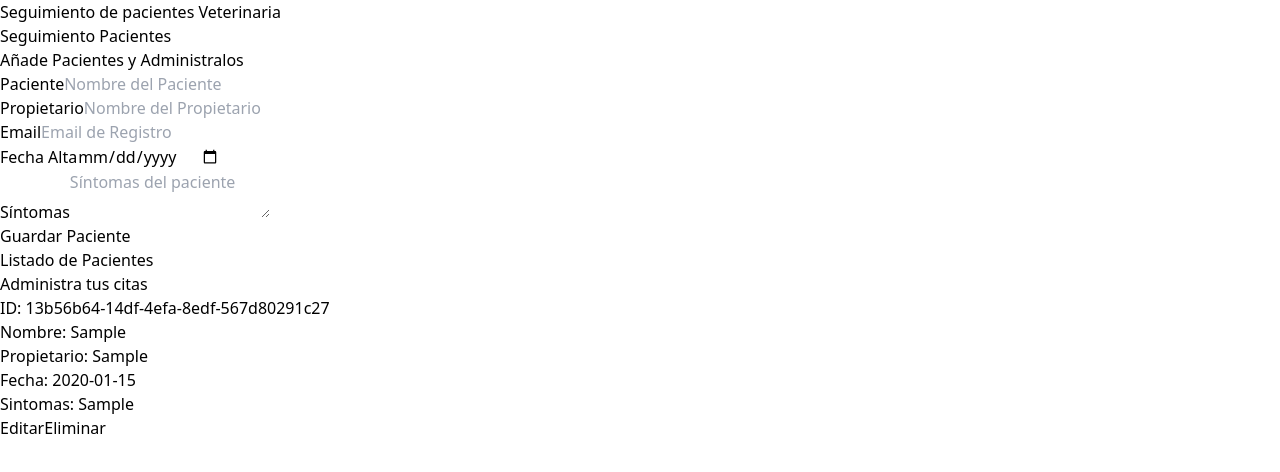
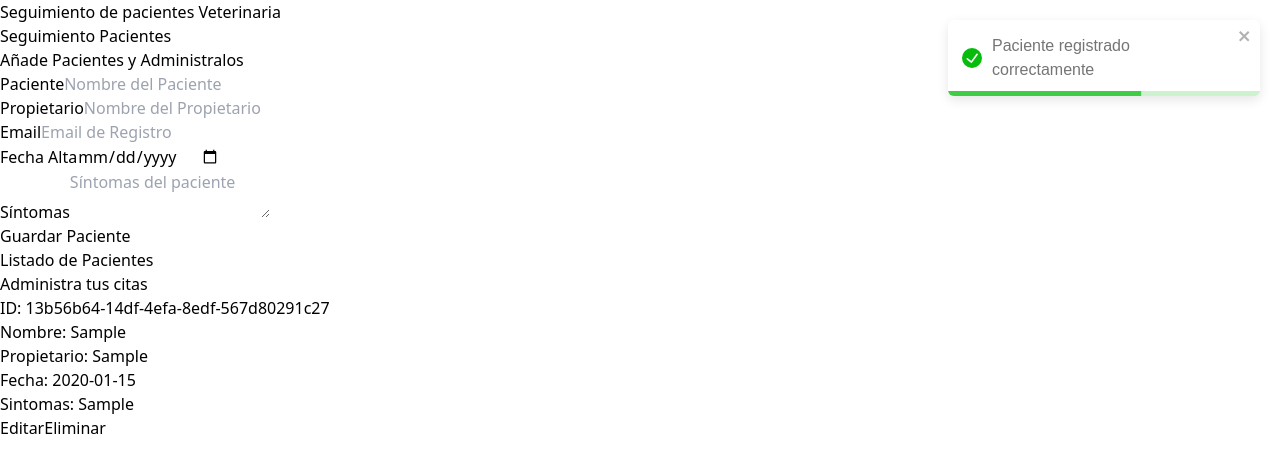
Before and after one commit to martin0123478/Pacientes-zustand, a React (Vite) app: page / in a window 1280 px wide. Both pictures are taken after typing "Sample", "Sample", "name@example.com", "2020-01-15", "Sample" into the empty fields and a click on the input "Guardar Paciente". Shown: the top 472 px of the page. Built offline with nearby package versions, Linux system fonts and the light colour scheme.

Commit message:
feat:add toat to show messages

```diff
--- a/package.json
+++ b/package.json
@@ -13,6 +13,7 @@
     "react": "^18.3.1",
     "react-dom": "^18.3.1",
     "react-hook-form": "^7.52.2",
+    "react-toastify": "^10.0.5",
     "uuid": "^10.0.0",
     "zustand": "^4.5.5"
   },
--- a/src/App.tsx
+++ b/src/App.tsx
@@ -1,7 +1,7 @@
 import PatientForm from "./components/PatientForm"
 import { PatientList } from "./components/PatientList"
-
-
+import 'react-toastify/dist/ReactToastify.css'
+import { ToastContainer } from 'react-toastify'
 function App() {
 
 
@@ -16,6 +16,7 @@ function App() {
           <PatientList />
         </div>
       </div>
+      <ToastContainer />
     </>
   )
 }
--- a/src/components/PatiensDetail.tsx
+++ b/src/components/PatiensDetail.tsx
@@ -1,4 +1,5 @@
 
+import { toast } from 'react-toastify'
 import { usePatientStore } from '../store'
 import { Pacient } from '../types'
 import { PatientDetailItem } from './PatientDetailItem'
@@ -9,7 +10,10 @@ type PatiensDetailProps = {
 export const PatiensDetail = ({ patient }: PatiensDetailProps) => {
     const deletePatient = usePatientStore((state) => state.deletePatient)
     const getPatienById = usePatientStore((state) => state.getPatienById)
-
+    const handleClick = () => {
+        deletePatient(patient.id)
+        toast.error('Paciente eliminado')
+    }
     return (
         <div className='mx-5 my-10 px-5 p-10 bg-white shadow-md rounded-xl'>
 
@@ -27,7 +31,7 @@ export const PatiensDetail = ({ patient }: PatiensDetailProps) => {
                     Editar
                 </button>
                 <button
-                    onClick={() => deletePatient(patient.id)}
+                    onClick={() => handleClick()}
                     type='button'
                     className='py-2 px-10 bg-red-600 hover:bg-red-700 text-white font-bold uppercase rounded-lg'>
                     Eliminar
--- a/src/components/PatientForm.tsx
+++ b/src/components/PatientForm.tsx
@@ -3,6 +3,7 @@ import Error from "./Error"
 import type { DraftPacient } from "../types"
 import { usePatientStore } from "../store"
 import { useEffect } from "react"
+import { toast } from "react-toastify"
 
 export default function PatientForm() {
     const { addPatient, activeId, patient, updatePatient } = usePatientStore()
@@ -22,9 +23,11 @@ export default function PatientForm() {
     const regierterPacient = (data: DraftPacient) => {
         if (activeId) {
             updatePatient(data)
+            toast.success('Paciente actualizado correctamente')
             reset()
         } else {
             addPatient(data)
+            toast.success('Paciente registrado correctamente')
             reset()
         }
 
```
Also changed, not shown: 1 other file (tests, documents, lock files or other folders).
